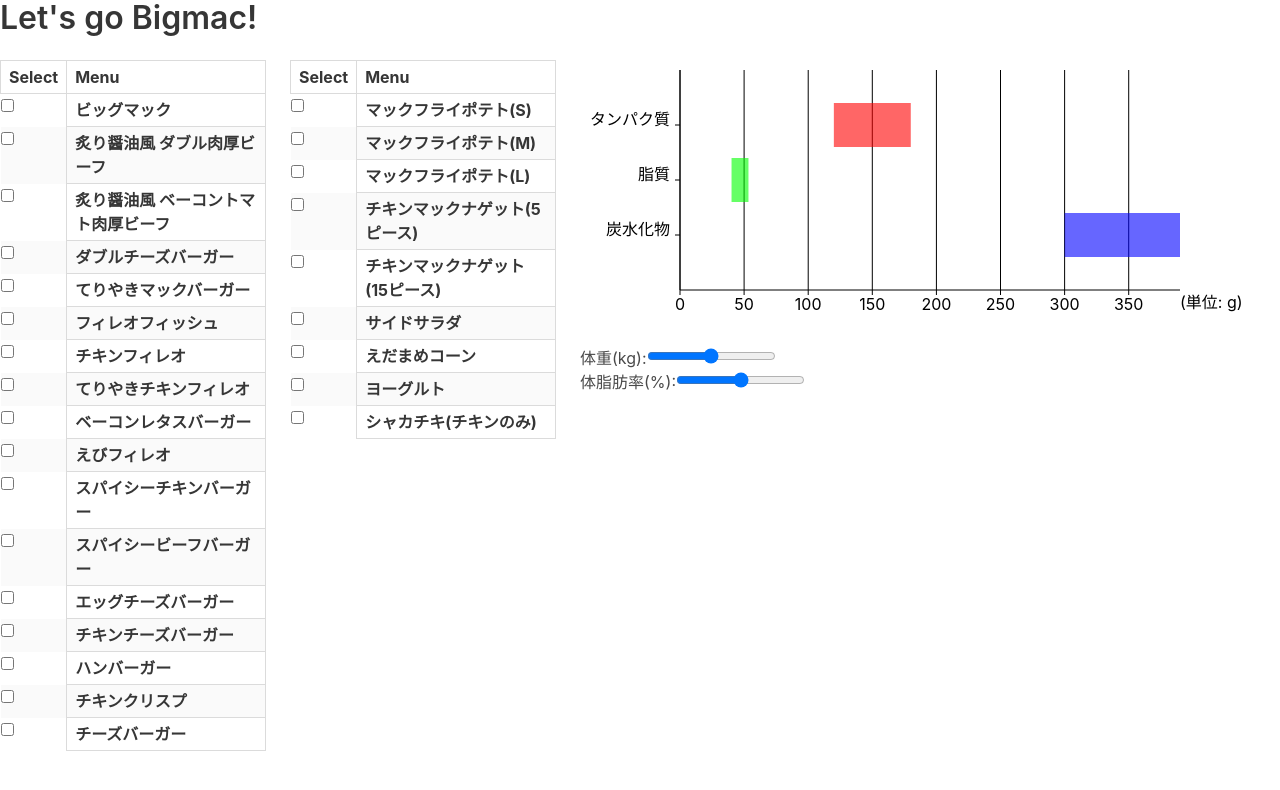
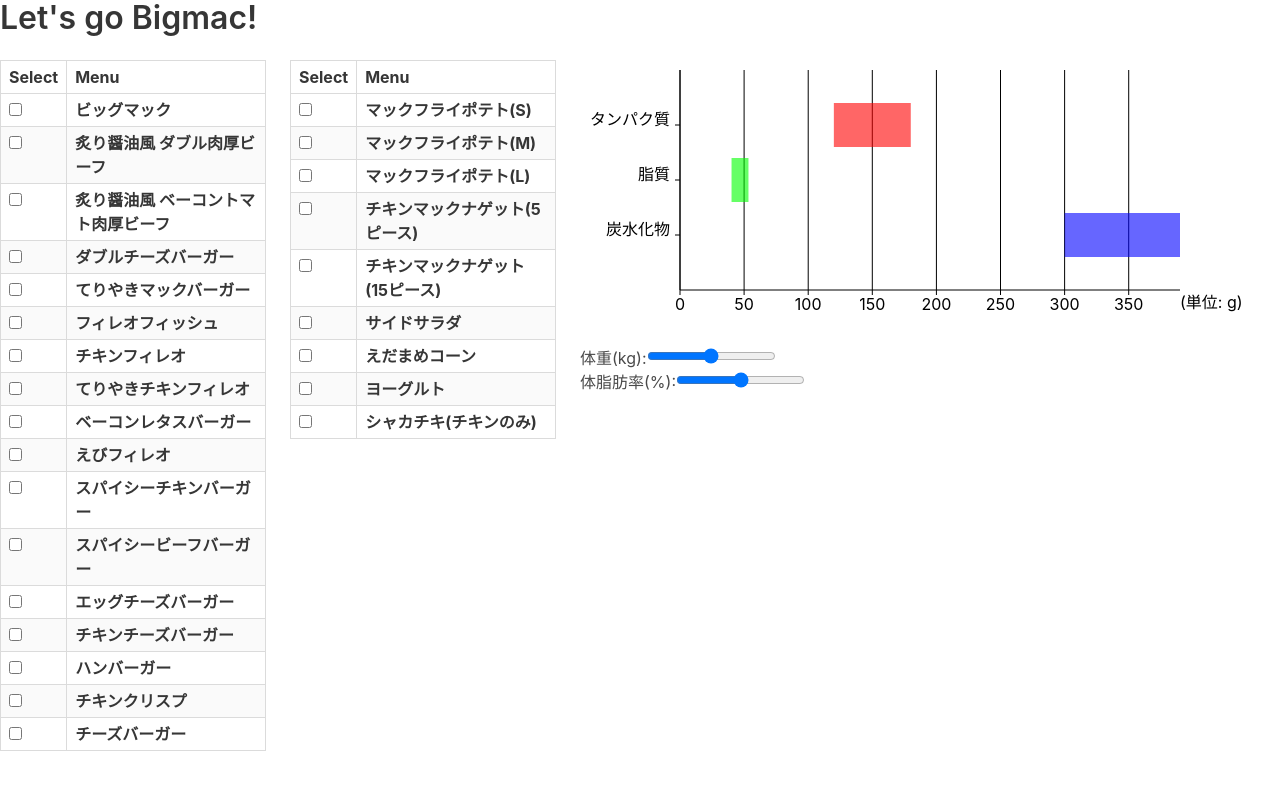
Before and after one commit to TTTTTaiki/Mcdonald, a React (Vite) app: page / in a window 1280 px wide. Shown: the top 790 px of the page. Built offline with nearby package versions, Linux system fonts and the light colour scheme.

Commit message:
checkbox

```diff
--- a/src/App.jsx
+++ b/src/App.jsx
@@ -170,10 +170,12 @@
 								checkData.filter((item) => item.category === "humbuger").map((item, index) => {
 									return (
 										<tr>
+											<th>
 												<input type="checkbox"
 													value={item.isChecked}
 													name={item.name}
 													onChange={HandleChangeData} />
+											</th>
 											<th>{item.name}</th>
 											{/* <th>{item.Protein}</th>
 										<th>{item.Carbo}</th>
@@ -201,10 +203,12 @@
 								checkData.filter((item) => item.category === "sideMenu").map((item, index) => {
 									return (
 										<tr>
+											<th>
 												<input type="checkbox"
 													value={item.isChecked}
 													name={item.name}
 													onChange={HandleChangeData} />
+											</th>
 											<th>{item.name}</th>
 											{/* <th>{item.Protein}</th>
 										<th>{item.Carbo}</th>
```
Also changed, not shown: memo.txt. Lines whose indentation alone changed are shown as unchanged.
